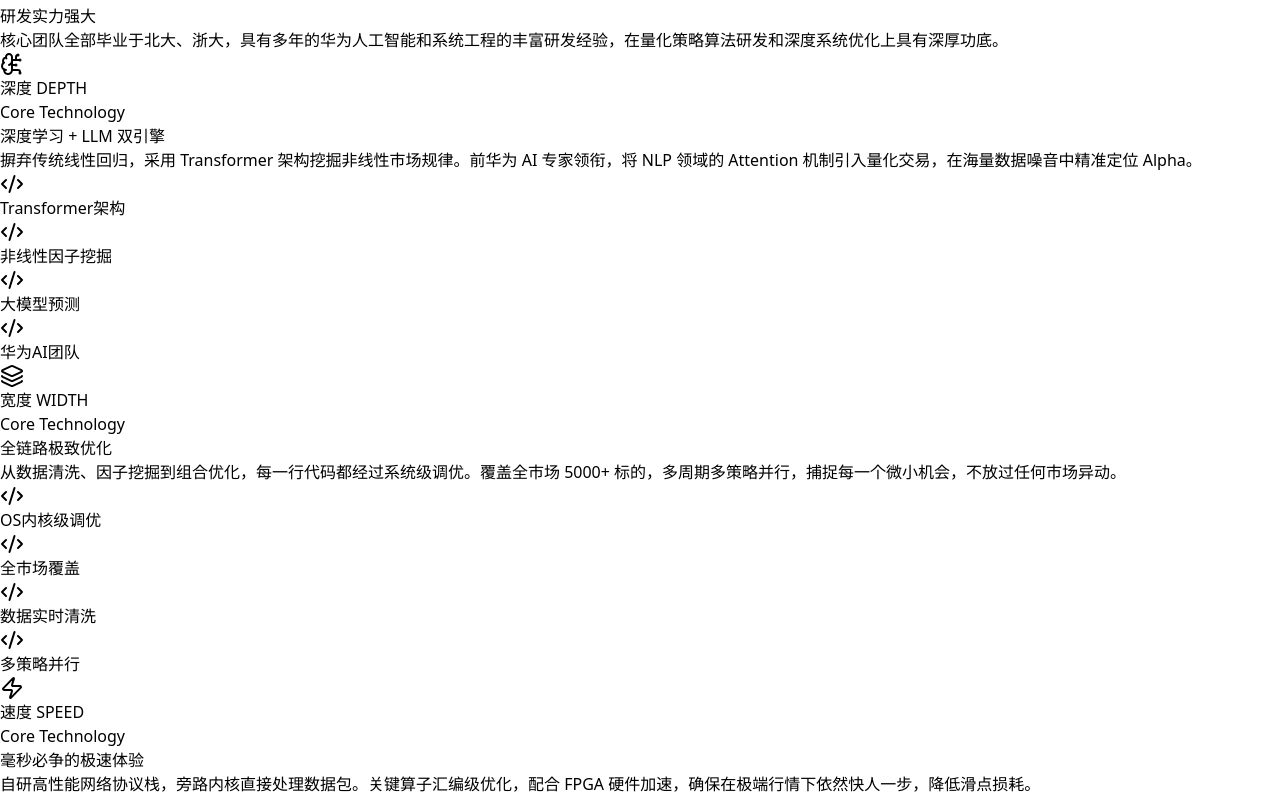
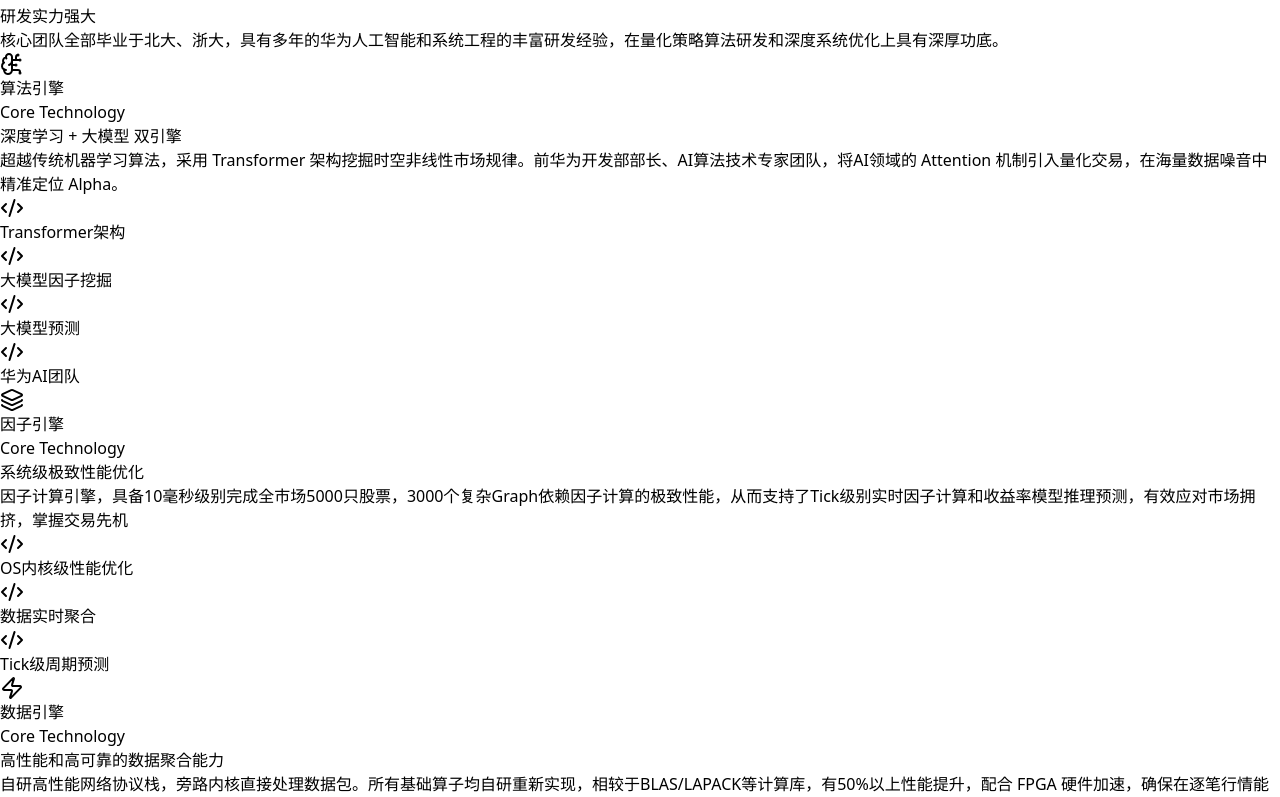
Before and after one commit to hangzhou-changtian/changtian-0001, a React (Vite) app: page / in a window 1280 px wide. Shown: the part 740-1537 px from the top of the page. Built offline with nearby package versions, Linux system fonts and the light colour scheme.

Commit message:
Update App.jsx

```diff
--- a/src/App.jsx
+++ b/src/App.jsx
@@ -109,33 +109,33 @@
 const RESEARCH_DATA = [
   {
     id: 'depth',
-    title: '深度 DEPTH',
-    subtitle: '深度学习 + LLM 双引擎',
+    title: '算法引擎',
+    subtitle: '深度学习 + 大模型 双引擎',
     icon: BrainCircuit,
     color: 'from-blue-500 to-cyan-500',
     borderColor: 'group-hover:border-cyan-500/50',
-    description: '摒弃传统线性回归，采用 Transformer 架构挖掘非线性市场规律。前华为 AI 专家领衔，将 NLP 领域的 Attention 机制引入量化交易，在海量数据噪音中精准定位 Alpha。',
-    tags: ['Transformer架构', '非线性因子挖掘', '大模型预测', '华为AI团队']
+    description: '超越传统机器学习算法，采用 Transformer 架构挖掘时空非线性市场规律。前华为开发部部长、AI算法技术专家团队，将AI领域的 Attention 机制引入量化交易，在海量数据噪音中精准定位 Alpha。',
+    tags: ['Transformer架构', '大模型因子挖掘', '大模型预测', '华为AI团队']
   },
   {
     id: 'width',
-    title: '宽度 WIDTH',
-    subtitle: '全链路极致优化',
+    title: '因子引擎',
+    subtitle: '系统级极致性能优化',
     icon: Layers,
     color: 'from-purple-500 to-pink-500',
     borderColor: 'group-hover:border-purple-500/50',
-    description: '从数据清洗、因子挖掘到组合优化，每一行代码都经过系统级调优。覆盖全市场 5000+ 标的，多周期多策略并行，捕捉每一个微小机会，不放过任何市场异动。',
-    tags: ['OS内核级调优', '全市场覆盖', '数据实时清洗', '多策略并行']
+    description: '因子计算引擎，具备10毫秒级别完成全市场5000只股票，3000个复杂Graph依赖因子计算的极致性能，从而支持了Tick级别实时因子计算和收益率模型推理预测，有效应对市场拥挤，掌握交易先机',
+    tags: ['OS内核级性能优化', '数据实时聚合', 'Tick级周期预测']
   },
   {
     id: 'speed',
-    title: '速度 SPEED',
-    subtitle: '毫秒必争的极速体验',
+    title: '数据引擎',
+    subtitle: '高性能和高可靠的数据聚合能力',
     icon: Zap,
     color: 'from-yellow-500 to-orange-500',
     borderColor: 'group-hover:border-yellow-500/50',
-    description: '自研高性能网络协议栈，旁路内核直接处理数据包。关键算子汇编级优化，配合 FPGA 硬件加速，确保在极端行情下依然快人一步，降低滑点损耗。',
-    tags: ['低延迟FPGA', '算子汇编优化', '高性能网络栈', '极速交易网关']
+    description: '自研高性能网络协议栈，旁路内核直接处理数据包。所有基础算子均自研重新实现，相较于BLAS/LAPACK等计算库，有50%以上性能提升，配合 FPGA 硬件加速，确保在逐笔行情能够快速转换为特征数据，降低滑点损耗。',
+    tags: ['低延迟FPGA', '自研高性能算子库', '高性能网络栈', '硬件加速']
   }
 ];
 
```
